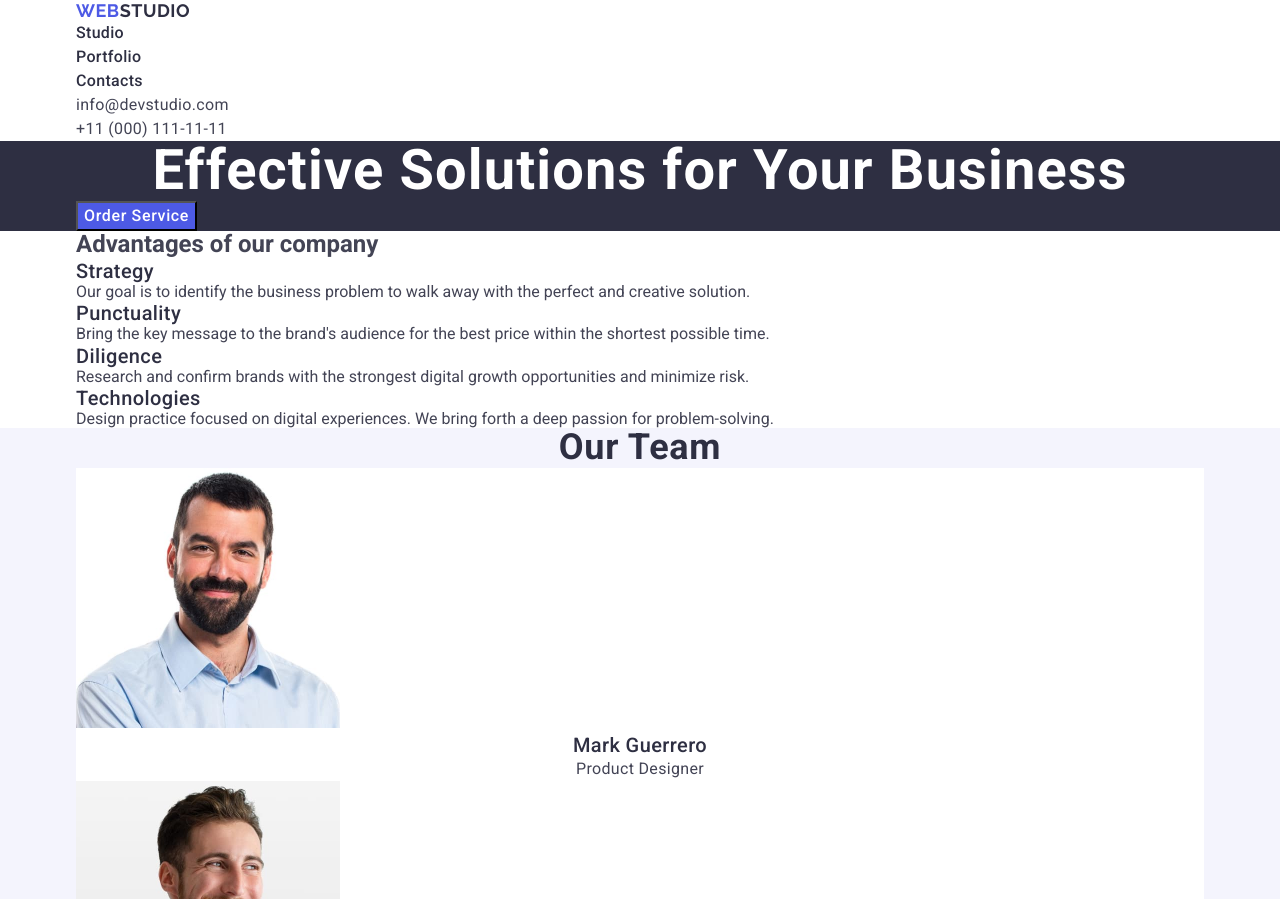
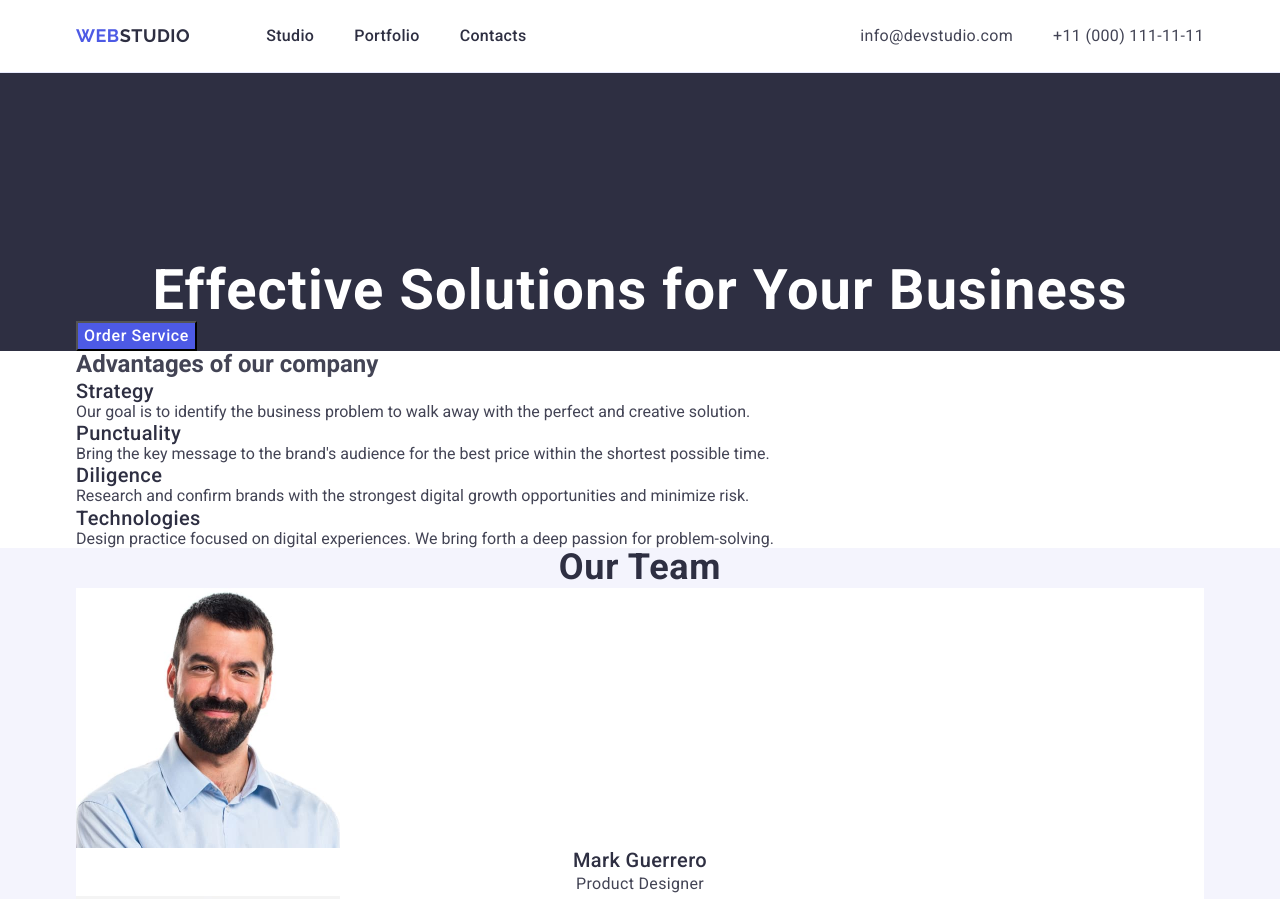
Before and after one commit to OksanaSemenchuk-smart/goit-markup-hw-03, a plain HTML site: page index.html in a window 1280 px wide. Shown: the top 899 px of the page. Drawn offline with nearby package versions, Linux system fonts and the light colour scheme.

Commit message:
finish header

```diff
--- a/css/styles.css
+++ b/css/styles.css
@@ -30,12 +30,24 @@ h6 {
   margin: 0;
 }
 
+img {
+  display: block;
+  max-width: 100%;
+  height: auto;
+}
+
+ul li:last-child {
+  margin-bottom: 0;
+}
+
 .container {
   max-width: 1158px;
-  padding-left: 15px;
-  padding-right: 15px;
-  margin-left: auto;
-  margin-right: auto;
+  padding: 0 15px;
+  margin: 0 auto;
+}
+
+.section {
+  width: 100%;
 }
 
 h3,
@@ -68,12 +80,25 @@ h3,
   color: #2e2f42;
 }
 
-/* header */
+/* #region header */
+
+header {
+  border-bottom: 1px solid #e7e9fc;
+}
+
+.header-container {
+  display: flex;
+  align-items: center;
+}
+
 .header-contact {
   font-style: normal;
+  margin-left: auto;
 }
 
 .header-contact-link {
+  display: block;
+  padding: 24px 0;
   font-size: 16px;
   line-height: 1.5;
   letter-spacing: 0.02em;
@@ -88,16 +113,44 @@ h3,
 }
 
 .header-item-link {
+  display: block;
+  padding: 24px 0;
   font-size: 16px;
   line-height: 1.5;
   letter-spacing: 0.02em;
 }
-/* end header */
+
+.header-nav {
+  display: flex;
+  align-items: center;
+}
+
+.header-logo-box {
+  padding: 24px 0;
+  margin-right: 76px;
+}
+
+.header-list {
+  display: flex;
+  align-items: center;
+  gap: 40px;
+}
+
+.header-contact-list {
+  display: flex;
+  align-items: center;
+  gap: 40px;
+}
+
+/* #endregion  header */
 
 /* section 1 */
 
 .hero {
   background-color: #2e2f42;
+}
+.hero-container {
+  padding-top: 188px;
 }
 
 .hero-btn,
@@ -111,6 +164,7 @@ h3,
   background: #4d5ae5;
   cursor: pointer;
 }
+
 .hero-btn:hover,
 .hero-btn:focus {
   background: #404bbf;
--- a/index.html
+++ b/index.html
@@ -27,9 +27,9 @@
   <body>
     <!-- header -->
     <header class="header section">
-      <div class="container">
+      <div class="container header-container">
         <nav class="header-nav">
-          <a class="header-logo" href="./index.html"
+          <a class="header-logo header-logo-box" href="./index.html"
             >web<span class="header-logo-part">Studio</span>
           </a>
           <ul class="header-list">
@@ -64,7 +64,7 @@
     <main>
       <!-- section 1 - main title-->
       <section class="hero section">
-        <div class="container">
+        <div class="container hero-container">
           <h1 class="hero-title">Effective Solutions for Your Business</h1>
           <button class="hero-btn" type="button">Order Service</button>
         </div>
@@ -119,8 +119,10 @@
                 alt="photo-mark-guerrero"
                 width="264"
               />
+              <div class="team-item-card">
                 <h3 class="team-item-title">Mark Guerrero</h3>
                 <p class="team-item-text">Product Designer</p>
+              </div>
             </li>
             <li class="team-item">
               <img
@@ -129,8 +131,10 @@
                 alt="photo-tom-ford"
                 width="264"
               />
+              <div class="team-item-card">
                 <h3 class="team-item-title">Tom Ford</h3>
                 <p class="team-item-text">Frontend Developer</p>
+              </div>
             </li>
             <li class="team-item">
               <img
@@ -139,8 +143,10 @@
                 alt="photo-camila-garcia"
                 width="264"
               />
+              <div class="team-item-card">
                 <h3 class="team-item-title">Camila Garcia</h3>
                 <p class="team-item-text">Marketing</p>
+              </div>
             </li>
             <li class="team-item">
               <img
@@ -149,8 +155,10 @@
                 alt="photo-daniel-wilson"
                 width="264"
               />
+              <div class="team-item-card">
                 <h3 class="team-item-title">Daniel Wilson</h3>
                 <p class="team-item-text">UI Designer</p>
+              </div>
             </li>
           </ul>
         </div>
@@ -168,8 +176,10 @@
                 alt="portfolio-banking-app"
                 width="360"
               />
+              <div class="portfolio-item-card">
                 <h3 class="portfolio-item-title">Banking App</h3>
                 <p class="portfolio-item-text">App</p>
+              </div>
             </li>
             <li class="portfolio-item">
               <img
@@ -178,8 +188,10 @@
                 alt="portfolio-cashless-payment"
                 width="360"
               />
+              <div class="portfolio-item-card">
                 <h3 class="portfolio-item-title">Cashless Payment</h3>
                 <p class="portfolio-item-text">Marketing</p>
+              </div>
             </li>
             <li class="portfolio-item">
               <img
@@ -188,8 +200,10 @@
                 alt="portfolio-meditation-app"
                 width="360"
               />
+              <div class="portfolio-item-card">
                 <h3 class="portfolio-item-title">Meditation App</h3>
                 <p class="portfolio-item-text">App</p>
+              </div>
             </li>
             <li class="portfolio-item">
               <img
@@ -198,8 +212,10 @@
                 alt="portfolio-taxi-service"
                 width="360"
               />
+              <div class="portfolio-item-card">
                 <h3 class="portfolio-item-title">Taxi Service</h3>
                 <p class="portfolio-item-text">Marketing</p>
+              </div>
             </li>
             <li class="portfolio-item">
               <img
@@ -208,8 +224,10 @@
                 alt="portfolio-screen-illustrations"
                 width="360"
               />
+              <div class="portfolio-item-card">
                 <h3 class="portfolio-item-title">Screen Illustrations</h3>
                 <p class="portfolio-item-text">Design</p>
+              </div>
             </li>
             <li class="portfolio-item">
               <img
@@ -218,8 +236,10 @@
                 alt="portfolio-online-courses"
                 width="360"
               />
+              <div class="portfolio-item-card">
                 <h3 class="portfolio-item-title">Online Courses</h3>
                 <p class="portfolio-item-text">Marketing</p>
+              </div>
             </li>
           </ul>
         </div>
```
Lines whose indentation alone changed are shown as unchanged.
